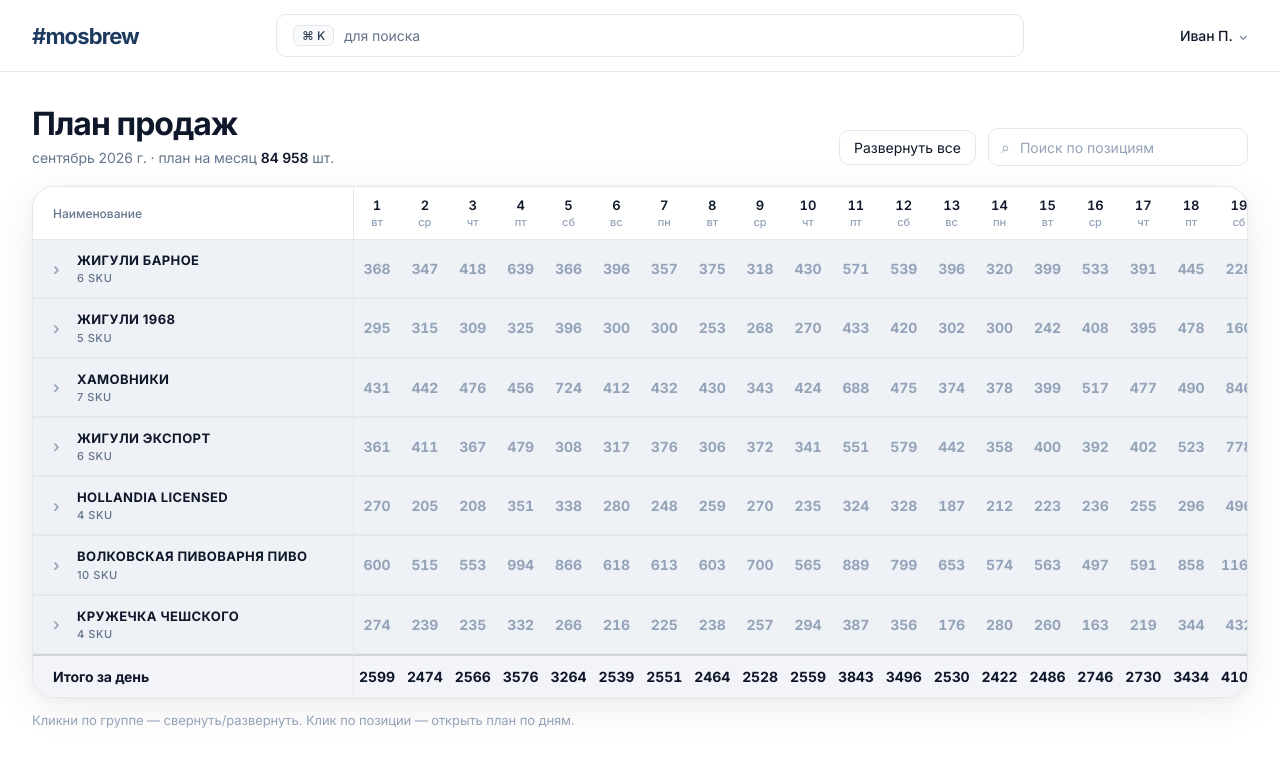
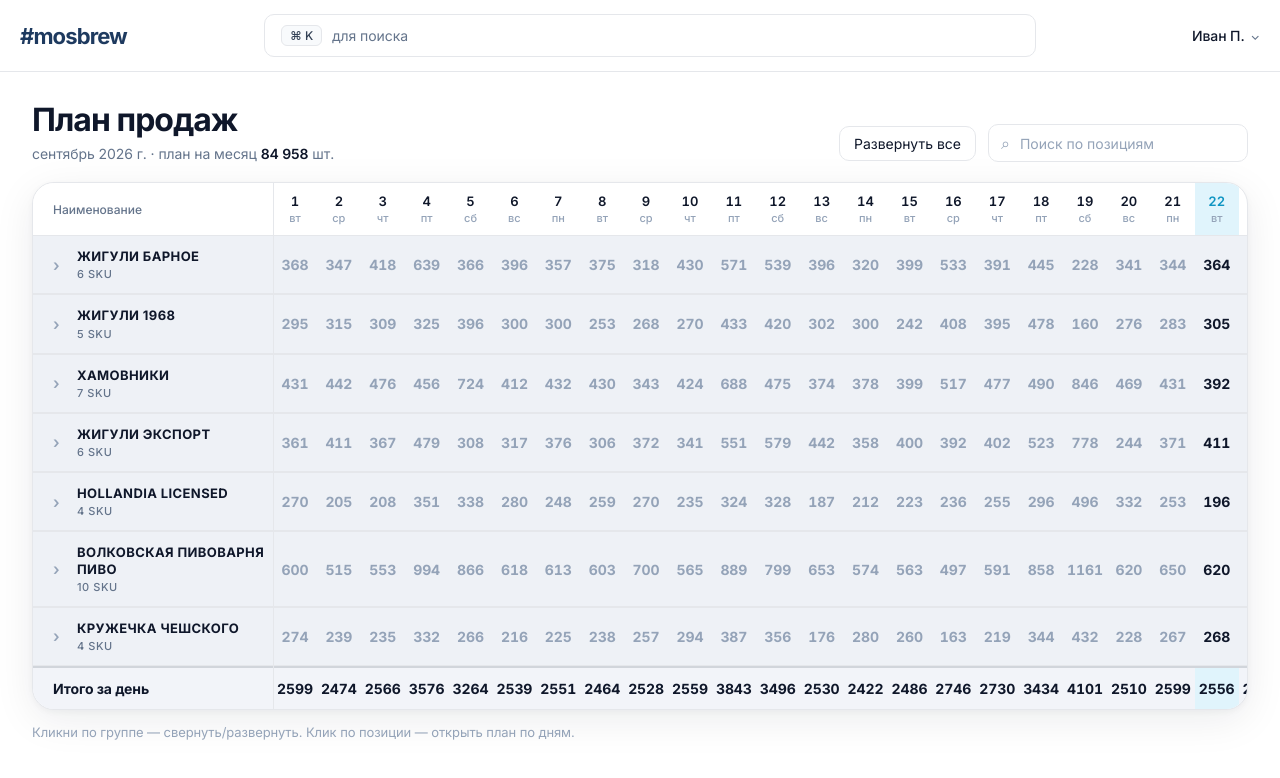
Before and after one commit to kykp/beer-analitic-variant, a React (Vite) app: page / in a window 1280 px wide. Shown: the top 778 px of the page. Built offline with nearby package versions, Linux system fonts and the light colour scheme.

Commit message:
fix: таблица на всю ширину экрана, компактнее колонки

```diff
--- a/src/styles.css
+++ b/src/styles.css
@@ -39,6 +39,7 @@
   letter-spacing: -0.005em;
   background: #fff;
   color: var(--text);
+  overflow-x: hidden;
 }
 
 h1, h2, h3 {
@@ -56,9 +57,9 @@
 }
 
 .topbar-inner {
-  max-width: 1600px;
+  max-width: 1920px;
   margin: 0 auto;
-  padding: 14px 32px;
+  padding: 14px 20px;
   display: grid;
   grid-template-columns: 220px 1fr 200px;
   gap: 24px;
@@ -125,9 +126,10 @@
 /* ---------- PAGE ---------- */
 
 .page {
-  max-width: 1600px;
+  width: 100%;
+  max-width: 100%;
   margin: 0 auto;
-  padding: 32px;
+  padding: 28px 32px;
 }
 
 .toolbar {
@@ -311,9 +313,9 @@
 
 .name-col {
   left: 0;
-  width: 320px;
-  min-width: 320px;
-  max-width: 320px;
+  width: 240px;
+  min-width: 240px;
+  max-width: 240px;
   text-align: left !important;
   padding-left: 20px !important;
   box-shadow: 1px 0 0 var(--border);
@@ -412,7 +414,7 @@
 }
 
 .days-table thead th {
-  padding: 10px 6px;
+  padding: 10px 4px;
   text-align: center;
   text-transform: none;
   letter-spacing: 0;
@@ -420,11 +422,11 @@
 }
 
 .days-table tbody td {
-  padding: 12px 6px;
+  padding: 12px 4px;
 }
 
 .day-col {
-  min-width: 46px;
+  min-width: 38px;
   text-align: center;
 }
 
@@ -459,7 +461,7 @@
 }
 
 .total-col {
-  min-width: 88px;
+  min-width: 76px;
   background: #f7f9fc;
 }
 
```
